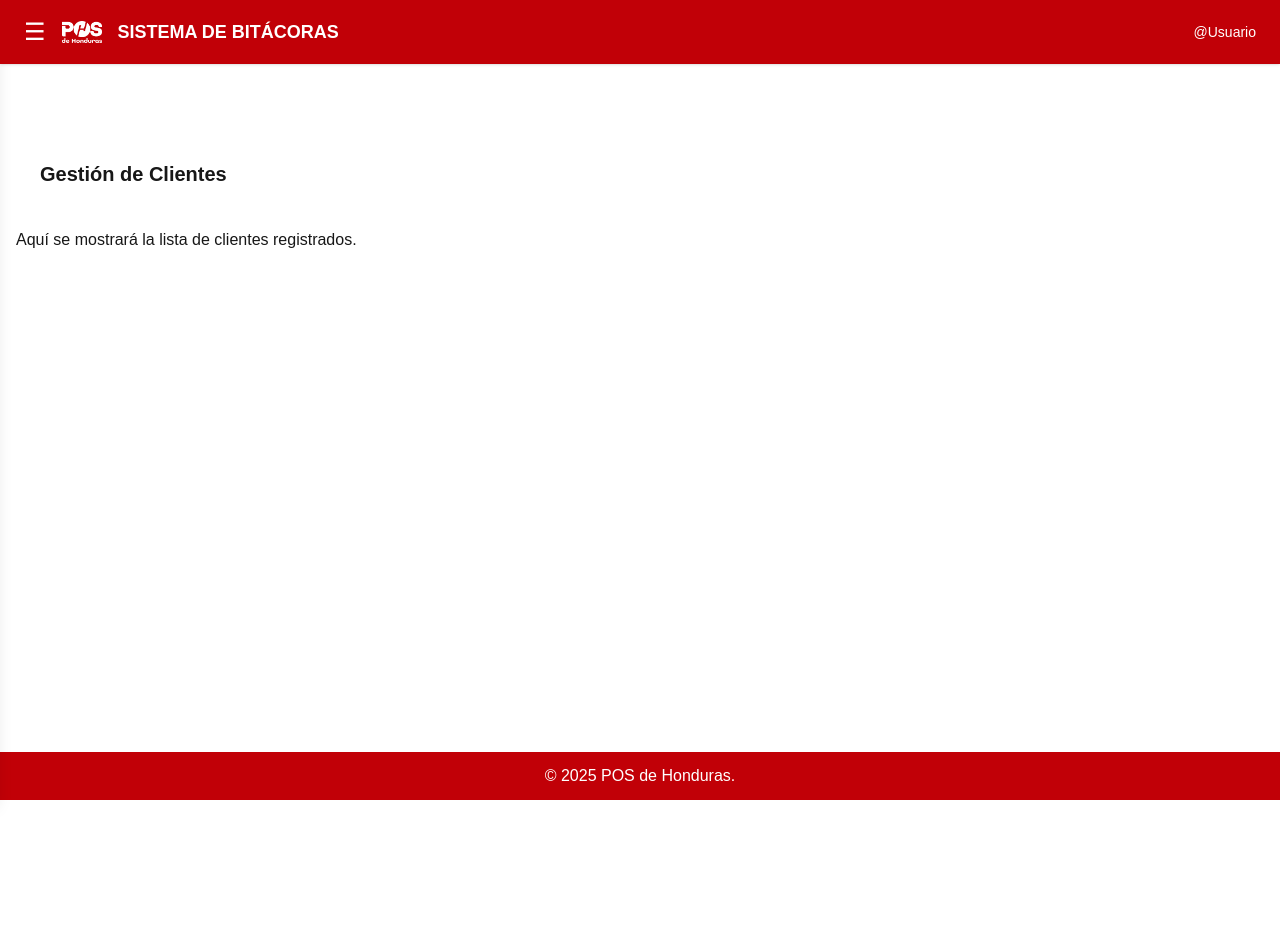
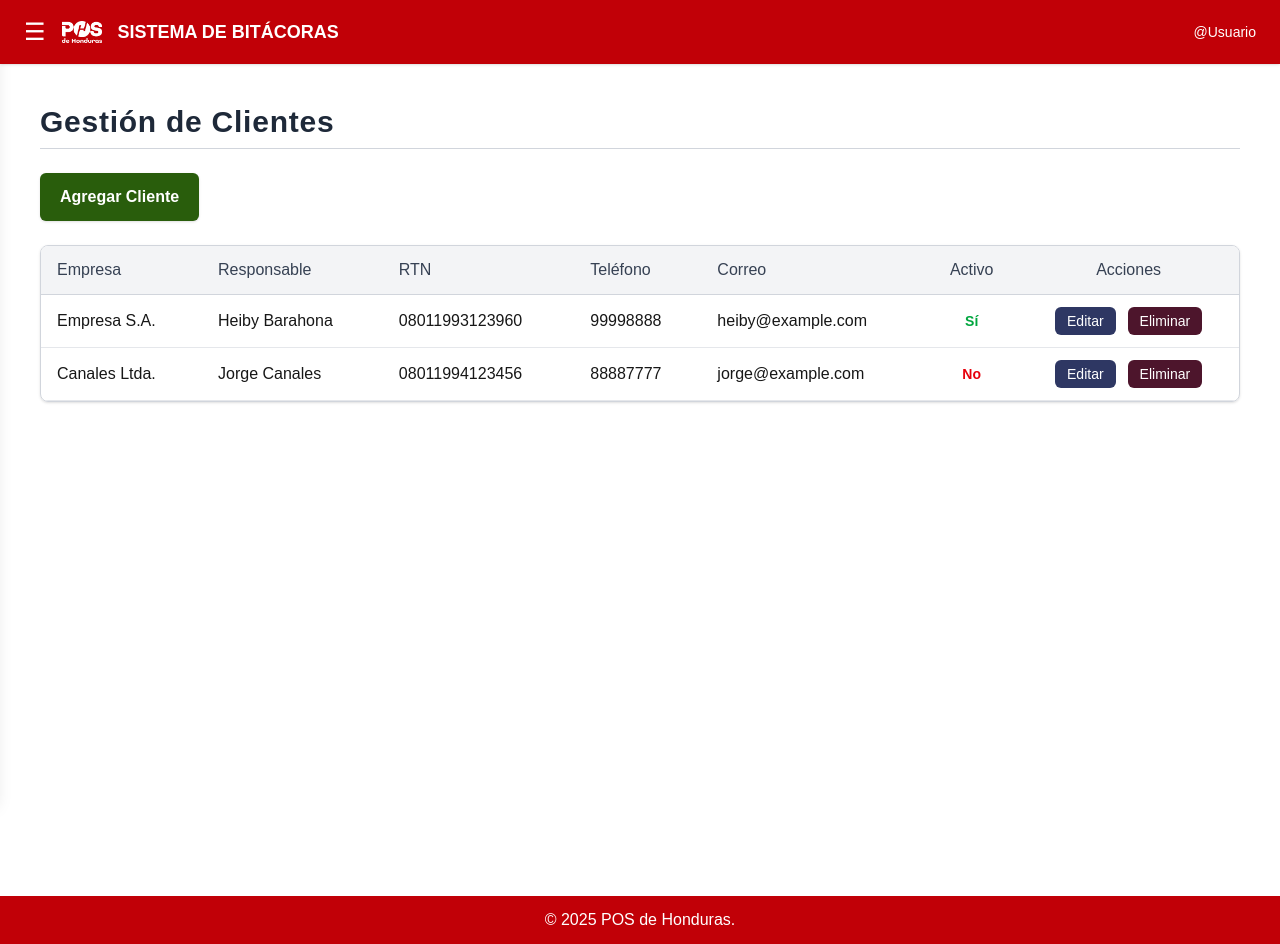
Before and after one commit to heibybarahonaf/sistema-bitacoras, a Next.js app: page /clientes in a window 1280 px wide. Before the commit the page ends 800 px from the top, so only its background shows below. Built offline with nearby package versions, Linux system fonts and the light colour scheme.

Commit message:
UI Clientes y Nuevo Cliente -Heiby

```diff
--- a/app/clientes/page.tsx
+++ b/app/clientes/page.tsx
@@ -1,9 +1,137 @@
-// app/clientes/page.tsx
+"use client";
+
+import { useState } from "react";
+import ModalCliente from "@/components/ModalCliente";
+
 export default function ClientesPage() {
+  const [modalOpen, setModalOpen] = useState(false);
+
+  const clientes = [
+    {
+      id: 1,
+      responsable: "Heiby Barahona",
+      empresa: "Empresa S.A.",
+      rtn: "08011993123960",
+      telefono: "99998888",
+      correo: "heiby@example.com",
+      activo: true,
+    },
+    {
+      id: 2,
+      responsable: "Jorge Canales",
+      empresa: "Canales Ltda.",
+      rtn: "08011994123456",
+      telefono: "88887777",
+      correo: "jorge@example.com",
+      activo: false,
+    },
+  ];
+
   return (
-    <div>
-      <h1 className="text-xl font-bold mb-4 p-6 pt-20">Gestión de Clientes</h1>
-      <p>Aquí se mostrará la lista de clientes registrados.</p>
+    <div className="p-6 bg-white min-h-screen">
+      <h1 className="text-3xl font-semibold mb-6 pb-2 border-b border-gray-300 tracking-wide text-gray-800">
+      Gestión de Clientes
+      </h1>
+
+
+      <button
+        onClick={() => setModalOpen(true)}
+        className="mb-6 bg-[#295d0c] text-white px-5 py-3 rounded-md hover:bg-[#23480a] transition-colors duration-300 font-semibold shadow"
+      >
+        Agregar Cliente
+      </button>
+
+      <div className="overflow-x-auto rounded-lg shadow border border-gray-300">
+        <table className="min-w-full table-auto border-collapse">
+          <thead className="bg-gray-100">
+            <tr>
+              <th className="text-left text-gray-700 px-4 py-3 font-medium border-b border-gray-300">Empresa</th>
+              <th className="text-left text-gray-700 px-4 py-3 font-medium border-b border-gray-300">Responsable</th>
+              <th className="text-left text-gray-700 px-4 py-3 font-medium border-b border-gray-300">RTN</th>
+              <th className="text-left text-gray-700 px-4 py-3 font-medium border-b border-gray-300">Teléfono</th>
+              <th className="text-left text-gray-700 px-4 py-3 font-medium border-b border-gray-300">Correo</th>
+              <th className="text-center text-gray-700 px-4 py-3 font-medium border-b border-gray-300">Activo</th>
+              <th className="text-center text-gray-700 px-4 py-3 font-medium border-b border-gray-300">Acciones</th>
+            </tr>
+          </thead>
+          <tbody>
+            {clientes.map((cliente) => (
+              <tr
+                key={cliente.id}
+                className="hover:bg-gray-50 transition-colors duration-200 cursor-default"
+              >
+                <td className="px-4 py-3 border-b border-gray-200">{cliente.empresa}</td>
+                <td className="px-4 py-3 border-b border-gray-200">{cliente.responsable}</td>
+                <td className="px-4 py-3 border-b border-gray-200">{cliente.rtn}</td>
+                <td className="px-4 py-3 border-b border-gray-200">{cliente.telefono}</td>
+                <td className="px-4 py-3 border-b border-gray-200">{cliente.correo}</td>
+                <td className="px-4 py-3 border-b border-gray-200 text-center font-semibold text-sm">
+                  {cliente.activo ? (
+                    <span className="text-green-600">Sí</span>
+                  ) : (
+                    <span className="text-red-600">No</span>
+                  )}
+                </td>
+                <td className="px-4 py-3 border-b border-gray-200 text-center space-x-3">
+                  <button
+                    className="px-3 py-1 bg-[#2e3763] text-white rounded-md hover:bg-[#252a50] transition-colors duration-200 text-sm font-medium"
+                    onClick={() => alert(`Editar cliente ${cliente.id}`)}
+                  >
+                    Editar
+                  </button>
+                  <button
+                    className="px-3 py-1 bg-[#4d152c] text-white rounded-md hover:bg-[#3e1024] transition-colors duration-200 text-sm font-medium"
+                    onClick={() => alert(`Eliminar cliente ${cliente.id}`)}
+                  >
+                    Eliminar
+                  </button>
+                </td>
+              </tr>
+            ))}
+          </tbody>
+        </table>
+      </div>
+
+      <ModalCliente isOpen={modalOpen} onClose={() => setModalOpen(false)}>
+        <h2 className="text-xl font-semibold mb-6 text-gray-900">Nuevo Cliente</h2>
+        <form>
+          {[
+            { label: "Empresa", name: "empresa", type: "text", placeholder: "Nombre empresa" },
+            { label: "Responsable", name: "responsable", type: "text", placeholder: "Nombre responsable" },
+            { label: "RTN", name: "rtn", type: "text", placeholder: "Registro tributario" },
+            { label: "Dirección", name: "direccion", type: "text", placeholder: "Dirección" },
+            { label: "Teléfono", name: "telefono", type: "tel", placeholder: "Número telefónico", maxLength: 10 },
+            { label: "Correo", name: "correo", type: "email", placeholder: "Correo electrónico" },
+          ].map(({ label, name, type, placeholder, maxLength }) => (
+            <label key={name} className="block mb-4 text-gray-800 font-medium">
+              {label}:
+              <input
+                type={type}
+                name={name}
+                placeholder={placeholder}
+                maxLength={maxLength}
+                className="mt-1 w-full border border-gray-300 rounded-md px-3 py-2 focus:outline-none focus:ring-2 focus:ring-[#295d0c]"
+              />
+            </label>
+          ))}
+
+          <div className="mt-6 flex justify-end space-x-4">
+            <button
+              type="button"
+              onClick={() => setModalOpen(false)}
+              className="px-5 py-2 rounded-md bg-red-700 text-white font-semibold hover:bg-red-800 transition-colors duration-300"
+            >
+              Cancelar
+            </button>
+            <button
+              type="submit"
+              className="px-5 py-2 rounded-md bg-[#295d0c] text-white font-semibold hover:bg-[#23480a] transition-colors duration-300"
+            >
+              Guardar
+            </button>
+          </div>
+        </form>
+      </ModalCliente>
     </div>
   );
 }
--- a/app/layout.tsx
+++ b/app/layout.tsx
@@ -22,9 +22,9 @@ export const metadata: Metadata = {
 export default function RootLayout({ children }: { children: React.ReactNode }) {
   return (
     <html lang="es">
-      <body className="bg-[#f9f9f9] text-[#1B1D22] min-h-screen flex flex-col">
+      <body className="min-h-screen flex flex-col">
         <Navbar />
-        <main className="p-4 pt-20 flex flex-col flex-grow justify-start">
+        <main className="flex-1 p-4 pt-20">
           {children}
         </main>
         <footer className="bg-red-700 text-white text-center py-3">
--- /dev/null
+++ b/components/ModalCliente.tsx
@@ -0,0 +1,26 @@
+import React from "react";
+
+interface ModalProps {
+  isOpen: boolean;
+  onClose: () => void;
+  children: React.ReactNode;
+}
+
+export default function ModalCliente({ isOpen, onClose, children }: ModalProps) {
+  if (!isOpen) return null;
+
+  return (
+    <div
+      className="fixed inset-0 bg-black bg-opacity-50 flex justify-center items-center z-50 p-4"
+      onClick={onClose} // cerrar modal al hacer clic afuera
+      style={{ overflowY: "auto" }} // permite scroll si la pantalla es pequeña
+    >
+      <div
+        className="bg-white rounded-lg p-6 w-full max-w-3xl max-h-[90vh] overflow-auto shadow-lg"
+        onClick={(e) => e.stopPropagation()} // evitar cerrar modal al clicar dentro
+      >
+        {children}
+      </div>
+    </div>
+  );
+}
--- a/package.json
+++ b/package.json
@@ -12,7 +12,8 @@
     "lucide-react": "^0.511.0",
     "next": "15.3.3",
     "react": "^19.0.0",
-    "react-dom": "^19.0.0"
+    "react-dom": "^19.0.0",
+    "react-hook-form": "^7.57.0"
   },
   "devDependencies": {
     "@eslint/eslintrc": "^3",
```
Also changed, not shown: 1 other file (tests, documents, lock files or other folders).
